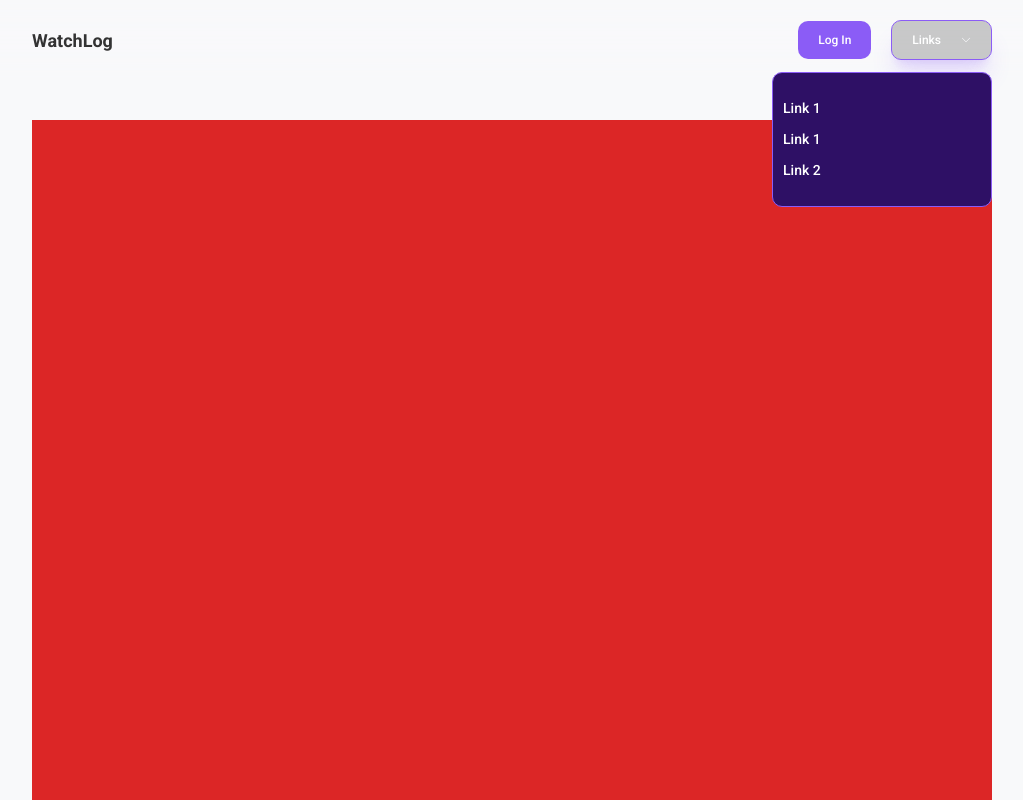
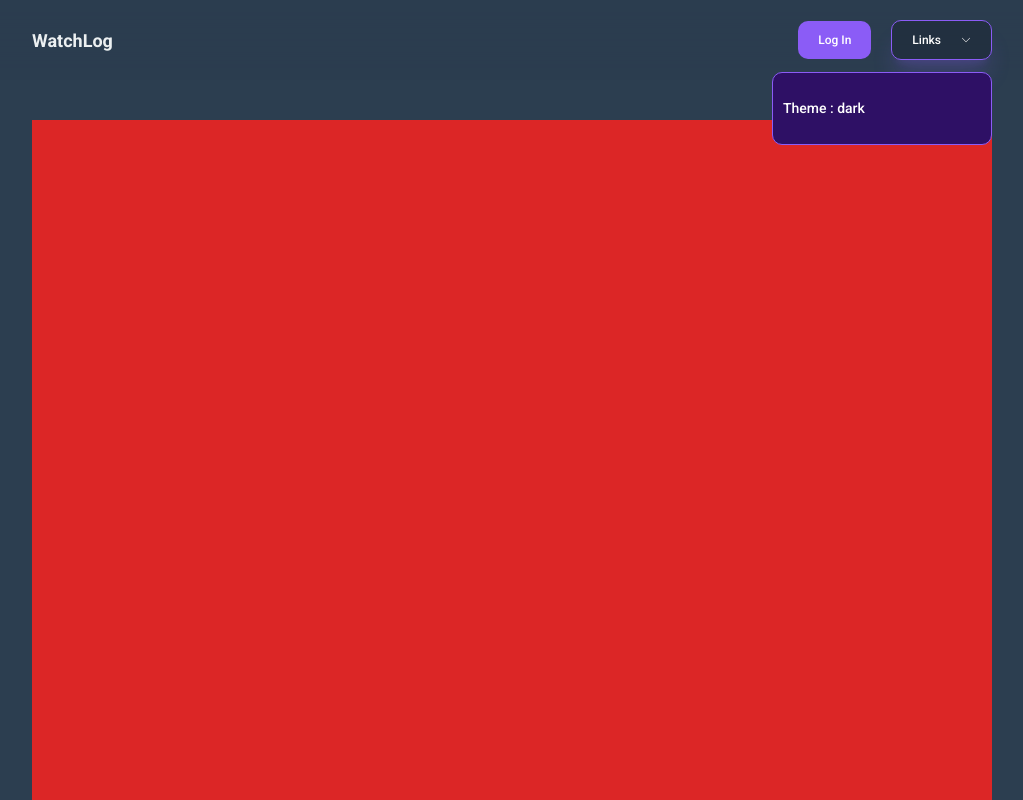
Before and after one commit to tasha-dev/watchlog, a Next.js app: page / in a window 1280 px wide. Both pictures are taken after a click on the button "Links". Shown: the top 800 px of the page, without its empty margins (128-1151 px from the left). Built offline with nearby package versions, Linux system fonts and the light colour scheme.

Commit message:
added themeToggler in header

```diff
--- /dev/null
+++ b/app/store.ts
@@ -0,0 +1,17 @@
+// Codes by mahdi tasha
+// Importing part
+import { create } from 'zustand'
+
+// Defining types of states
+type themeType = 'light' | 'dark';
+
+interface themeStateType {
+  theme: themeType;
+  setTheme: (themeParam:themeType) => void;
+}
+
+// Creating states
+export const useTheme = create<themeStateType>((set) => ({
+  theme: 'dark',
+  setTheme: (themeParam:themeType) => set({theme: themeParam})
+}));
--- /dev/null
+++ b/chunk/dropdown/themeTogglerComponent.tsx
@@ -0,0 +1,28 @@
+// Codes by mahdi tasha
+// Forcing nextJS to render this component as client side component
+'use client';
+
+// Importing part
+import { ReactNode } from "react";
+import { useTheme } from "@/app/store";
+
+// Creating and exporting theme toggler component as default
+export default function ThemeTogglerComponent():ReactNode {
+  // Defining theme
+  const { theme, setTheme } = useTheme();
+
+  // Returning JSX
+  return (
+    <button
+      onClick={() => {
+        (theme === 'dark')
+          ? setTheme('light')
+          : setTheme('dark')
+        }
+      }
+      className={'px-[10px] py-[5px] bg-transparent text-white w-full block text-left truncate transition-all duration-500 hover:bg-black/30 text-[14px] font-normal '}
+    >
+      Theme : {theme}
+    </button>
+  );
+}
--- a/component/headerComponent.tsx
+++ b/component/headerComponent.tsx
@@ -6,6 +6,7 @@ import TitleComponent from "@/chunk/titleComponent";
 import ButtonComponent from "@/chunk/buttonComponent";
 import DropdownComponent from "@/chunk/dropdown/dropdownComponent";
 import DropDownLinkComponent from "@/chunk/dropdown/dropdownLinkComponent";
+import ThemeTogglerComponent from "@/chunk/dropdown/themeTogglerComponent";
 
 // Creating and exporting header component as default
 export default function HeaderComponent():ReactNode {
@@ -17,9 +18,7 @@ export default function HeaderComponent():ReactNode {
         <div className="flex items-center justify-between gap-[20px]">
           <ButtonComponent className="lg:flex hidden" link="/login">Log In</ButtonComponent>
           <DropdownComponent title="Links">
-            <DropDownLinkComponent link="#">Link 1</DropDownLinkComponent>
-            <DropDownLinkComponent link="#">Link 1</DropDownLinkComponent>
-            <DropDownLinkComponent link="#">Link 2</DropDownLinkComponent>
+            <ThemeTogglerComponent />
             <DropDownLinkComponent className="lg:hidden block" link="/login">Login</DropDownLinkComponent>
           </DropdownComponent>
         </div>
--- a/component/pageComponent.tsx
+++ b/component/pageComponent.tsx
@@ -4,8 +4,9 @@
 
 // Importing part
 import { useRouter } from "next/navigation";
-import { ReactNode, useState } from "react";
+import { ReactNode, useEffect, useState } from "react";
 import HeaderComponent from "./headerComponent";
+import { useTheme } from "@/app/store";
 
 // Defining type of props
 interface propsType {
@@ -18,6 +19,18 @@ export default function PageComponent({loginRequired, children}:propsType):React
   // Defining states of the component
   // TODO:Remove With Firebase Later
   const [userLoggedIn, setUserLoggedIn] = useState<boolean>(false);
+
+  // Defining theme
+  const { theme } = useTheme();
+
+  // Using useEffect to get data changes of theme
+  useEffect(() => {
+    const htmlElement:Element | null = document.querySelector('html');
+
+    (theme === 'dark')
+      ? htmlElement?.classList.add('dark')
+      : htmlElement?.classList.remove('dark')
+  }, [theme])
 
   // Defining router
   const router = useRouter();
--- a/package.json
+++ b/package.json
@@ -12,7 +12,8 @@
     "firebase": "^10.8.0",
     "next": "14.1.0",
     "react": "^18",
-    "react-dom": "^18"
+    "react-dom": "^18",
+    "zustand": "^4.5.0"
   },
   "devDependencies": {
     "@types/node": "^20",
--- a/tailwind.config.ts
+++ b/tailwind.config.ts
@@ -4,6 +4,7 @@ import type { Config } from "tailwindcss";
 
 // Defining configs of tailwindcss
 const config: Config = {
+  darkMode: 'class',
   content: [
     './app/*.{ts,tsx,js,jsx}',
     './app/**/*.{ts,tsx,js,jsx}',
```
Also changed, not shown: 1 other file (tests, documents, lock files or other folders).
